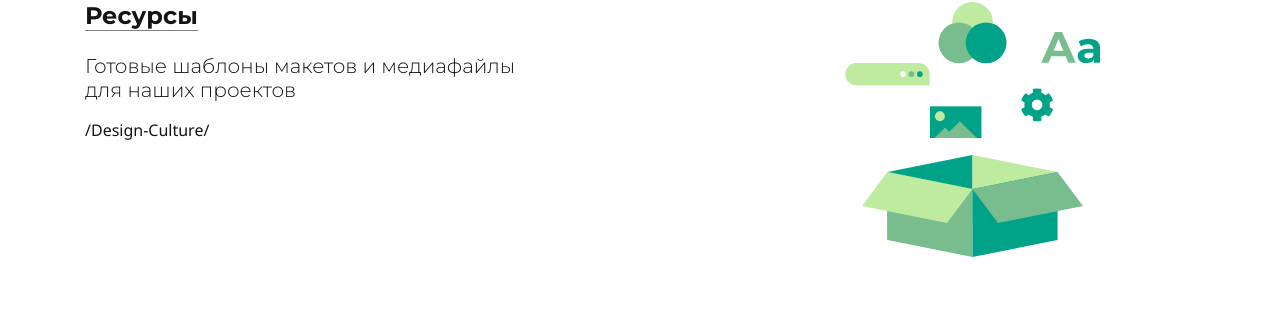
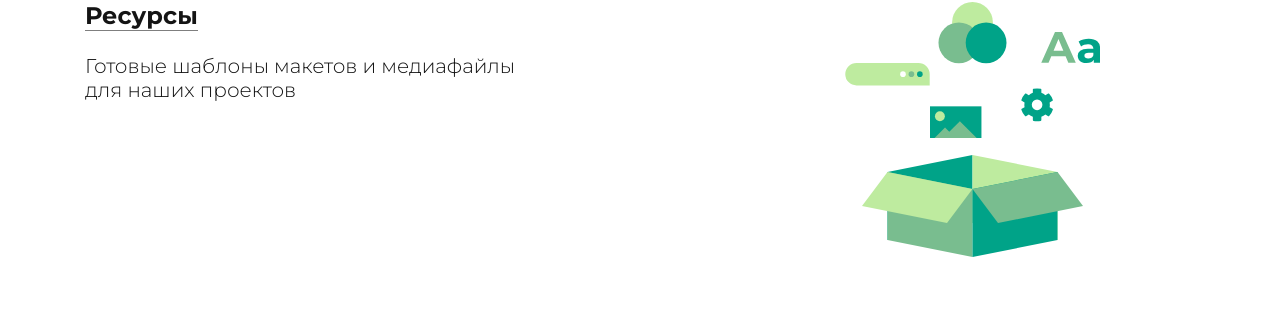
Before and after one commit to infoculture/design-culture, a Jekyll site: the page built from index.html, in a window 1280 px wide and 900 px high, scrolled down 1565 px. Shown: the part 443-756 px from the top of the window. Built offline with Jekyll 4.4.1, drawn with Linux system fonts in a browser that asks for light colours; nearby versions of some CDN libraries.

Commit message:
fix host

```diff
--- a/_config.yml
+++ b/_config.yml
@@ -17,8 +17,8 @@
 description: Гайды и&nbsp;рекомендации для&nbsp;дизайна продуктов АНО&nbsp;«Инфокультура»
 email: infoculture@infoculture.com
 
-baseurl: "/Design-Culture/" # the subpath of your site, e.g. /blog
-url: "https://datacoon.github.io" # the base hostname & protocol for your site, e.g. http://example.com
+baseurl: "" # the subpath of your site, e.g. /blog
+url: "https://datacoon.github.io/Design-Culture/" # the base hostname & protocol for your site, e.g. http://example.com
 host: 0.0.0.0
 
 author: Павел Медников
```
